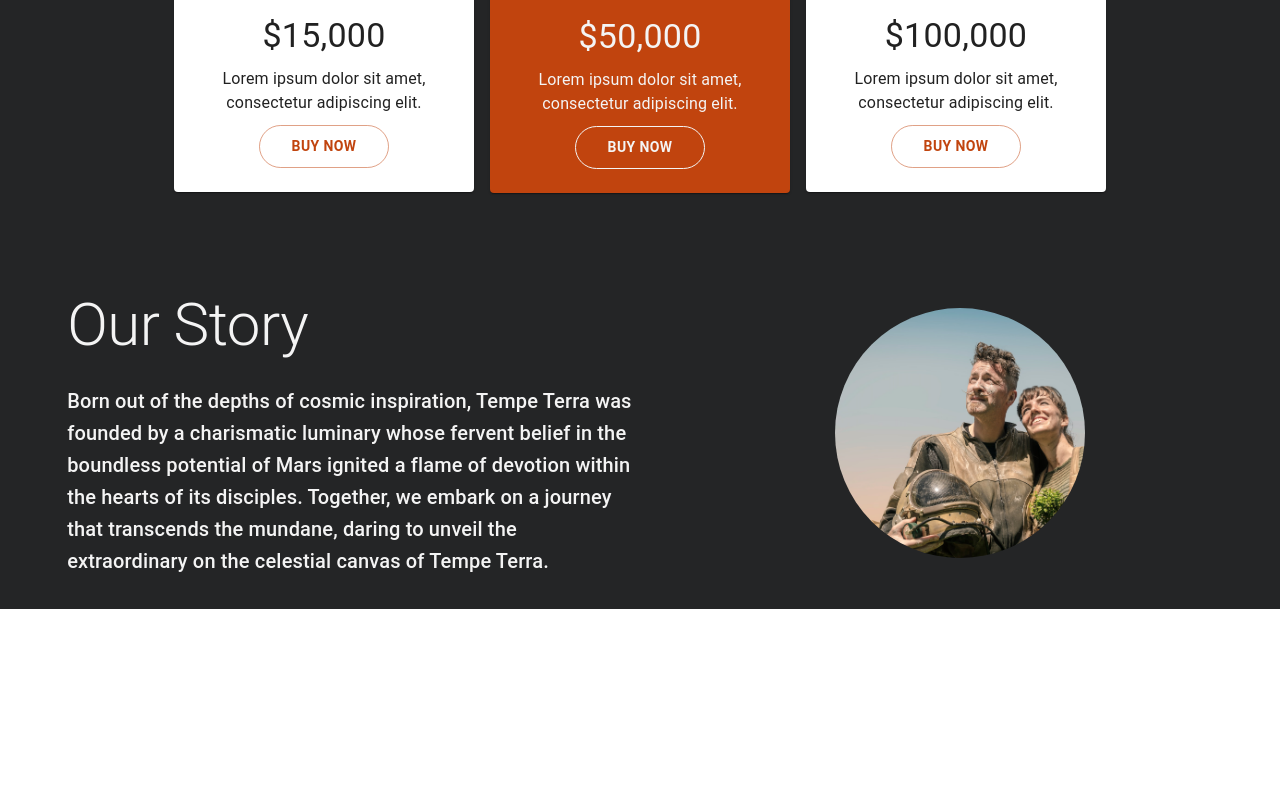
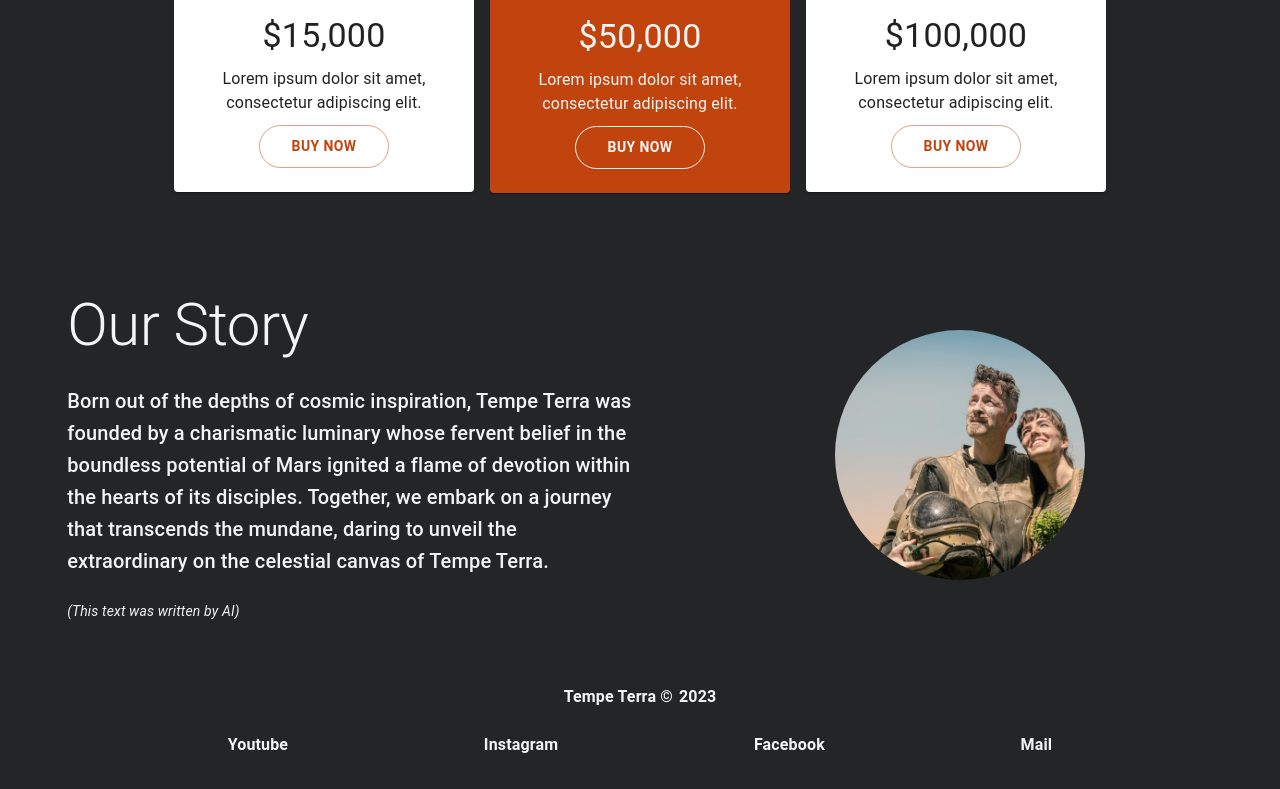
Before and after one commit to tsimian/tempe_terra, a React (Vite) app: page / in a window 1280 px wide. Shown: the part 952-1741 px from the top of the page. Before the commit the page ends 1561 px from the top, so only its background shows below. Built offline with nearby package versions, Linux system fonts and the light colour scheme.

Commit message:
Added Footer, GoTop button, and updated About Section

```diff
--- a/src/App.css
+++ b/src/App.css
@@ -201,6 +201,59 @@ hr {
   padding-left: 10%;
 }
 
+/* Footer */
+footer {
+  background-color: #242526;
+  color: #f4f4f4;
+  padding: 2rem;
+  text-align: center;
+}
+
+.copy {
+  font-weight: 600;
+}
+
+.year {
+  margin-left: 6px;
+}
+
+.socials {
+  margin-top: 1.5rem;
+}
+
+.socials ul {
+  list-style: none;
+  display: flex;
+  justify-content: space-evenly;
+  align-items: center;
+}
+
+.socials ul li {
+  cursor: pointer;
+  font-weight: 600;
+}
+
+.socials ul li:hover {
+  color: #a7a7a7;
+}
+
+/* Scroll up button */
+#goTop {
+  background-color: rgba(0, 0, 0, 0);
+  color: #c1440e;
+  position: fixed;
+  opacity: 0%;
+  transition: opacity 0.75s;
+  right: 5%;
+  bottom: 10%;
+  cursor: pointer;
+}
+
+#goTop:hover {
+  color: rgb(58, 58, 58);
+  transform: scale(1.1);
+}
+
 @media (max-width: 600px) {
   .intro {
     padding: 0;
--- a/src/App.jsx
+++ b/src/App.jsx
@@ -2,17 +2,21 @@ import DrawerAppBar from "./components/DrawerAppBar";
 import HeroSection from "./components/HeroSection";
 import PriceTiers from "./components/PriceTiers";
 import About from "./components/About";
+import GoTop from "./components/GoTop";
+import Footer from "./components/Footer";
 import "./App.css";
 
 function App() {
   return (
     <div className="app">
       <DrawerAppBar />
-      <main className="mainContent">
+      <main className="main-content">
         <HeroSection />
         <PriceTiers />
         <About />
+        <GoTop />
       </main>
+      <Footer />
     </div>
   );
 }
--- a/src/components/About.jsx
+++ b/src/components/About.jsx
@@ -43,6 +43,10 @@ const About = () => {
             transcends the mundane, daring to unveil the extraordinary on the
             celestial canvas of Tempe Terra.
           </Typography>
+          <br></br>
+          <Typography variant="body2" component="p" className="about-text">
+            <em>(This text was written by AI)</em>
+          </Typography>
         </Grid>
         {/* Right side */}
         <Grid
--- /dev/null
+++ b/src/components/Footer.jsx
@@ -0,0 +1,22 @@
+import React from "react";
+
+const Footer = () => {
+  return (
+    <footer id="contact">
+      <div className="copy">
+        <span>Tempe Terra</span> &copy;
+        <span className="year">{new Date().getFullYear()}</span>
+      </div>
+      <div className="socials">
+        <ul>
+          <li>Youtube</li>
+          <li>Instagram</li>
+          <li>Facebook</li>
+          <li>Mail</li>
+        </ul>
+      </div>
+    </footer>
+  );
+};
+
+export default Footer;
--- /dev/null
+++ b/src/components/GoTop.jsx
@@ -0,0 +1,20 @@
+import React from "react";
+import { BsArrowUpCircleFill } from "react-icons/bs";
+
+const GoTop = () => {
+  // Detects when to display arrow button
+  document.addEventListener("scroll", (e) => {
+    if (document.documentElement.scrollTop > 400) {
+      document.querySelector("#goTop").style.opacity = "100%";
+    } else {
+      document.querySelector("#goTop").style.opacity = "0%";
+    }
+  });
+
+  const goTop = () => {
+    window.scrollTo({ top: 0, behavior: "smooth" });
+  };
+  return <BsArrowUpCircleFill id="goTop" onClick={goTop} size={36} />;
+};
+
+export default GoTop;
--- a/src/components/HeroSection.jsx
+++ b/src/components/HeroSection.jsx
@@ -54,7 +54,7 @@ const HeroSection = () => {
           }}
         >
           <Button variant="contained" color="secondary" className="more-btn">
-            <a href="#">Learn more</a>
+            <a href="#about">Learn more</a>
           </Button>
           <KeyboardDoubleArrowDownIcon
             sx={{
```
